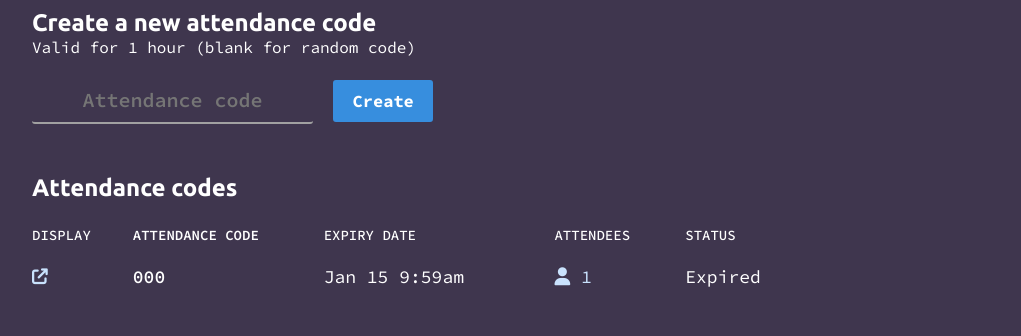
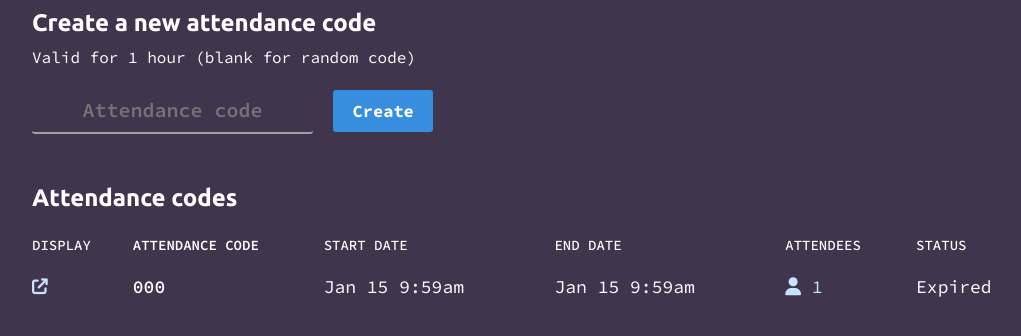
Before and after one commit to MiniCube11/wcics, a Flask app: page /attendance/admin in a window 1280 px wide. Shown: the part 91-427 px from the top of the page, without its empty margins (96-1117 px from the left). Run offline with Flask 2, Linux system fonts and the light colour scheme; a user stored in the database is signed in; tables that the repository leaves empty hold one stand-in row (values such as "Sample post"); parts of the project's set-up code (start-up, migrations or seed data) failed here and were passed over; some libraries are stand-ins or nearby versions.

Commit message:
Update admin panel styling

```diff
--- a/app/static/css/attendance.css
+++ b/app/static/css/attendance.css
@@ -103,7 +103,7 @@
     font-weight: 600;
 }
 
-.attendance-row > .expiry {
+.attendance-row > .date {
     display: inline-block;
     margin-left: 20px;
     width: 200px;
--- a/app/static/css/style.css
+++ b/app/static/css/style.css
@@ -163,7 +163,7 @@ body {
 }
 
 .main-left {
-    margin-top: 100px;
+    margin: 100px 0;
     margin-left: var(--side-margin);
     color: white;
 }
--- a/app/templates/attendance/admin.html
+++ b/app/templates/attendance/admin.html
@@ -7,7 +7,7 @@
 {% block content %}
 <div class="main-left">
     <h2>Create a new attendance code</h2>
-    <p>Valid for 1 hour (blank for random code)</p>
+    <p style="margin-top: 10px">Valid for 1 hour (blank for random code)</p>
     <form action="" method="post" novalidate>
         {{ form.hidden_tag() }}
         <p>
@@ -33,7 +33,8 @@
             <p class="attendance-row">
                 <span class="row-heading display">Display</span>
                 <span class="row-heading code">Attendance Code</span>
-                <span class="row-heading expiry">Expiry Date</span>
+                <span class="row-heading date">Start Date</span>
+                <span class="row-heading date">End Date</span>
                 <span class="row-heading attendees">Attendees</span>
                 <span class="row-heading invalid">Status</span>
             </p>
@@ -43,7 +44,8 @@
                         <i class="fa-solid fa-arrow-up-right-from-square"></i>
                     </a>
                     <span class="code">{{ attendance.code }}</span>
-                    <span class="expiry">{{ format_time(attendance.end_time) }}</span>
+                    <span class="date">{{ format_time(attendance.start_time) }}</span>
+                    <span class="date">{{ format_time(attendance.end_time) }}</span>
                     <a class="attendees" href="{{ url_for('attendance.attendees', code=attendance.code) }}">
                         <i class="fa-solid fa-user"></i> {{ len(attendance.attendees.all()) }}
                     </a>
```
